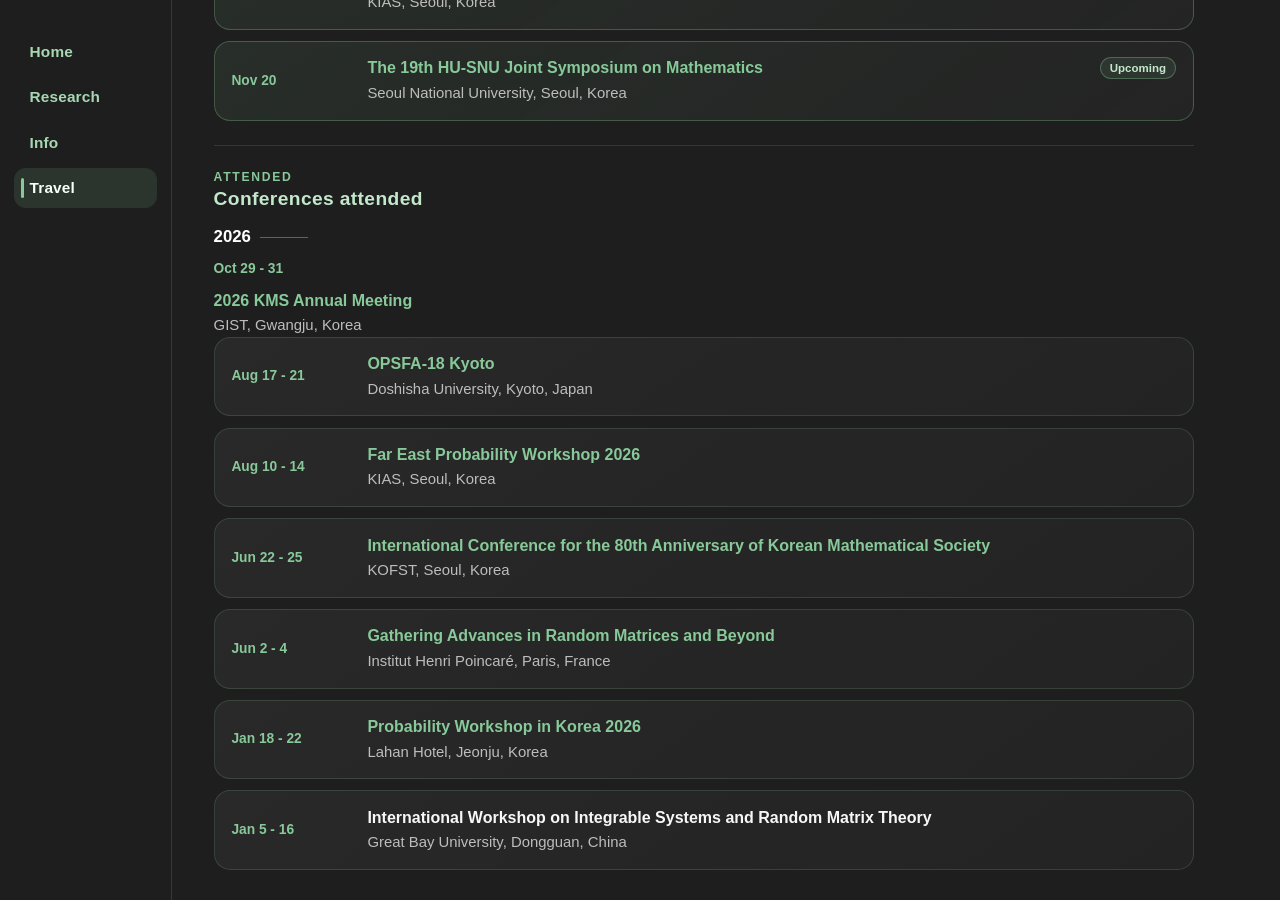
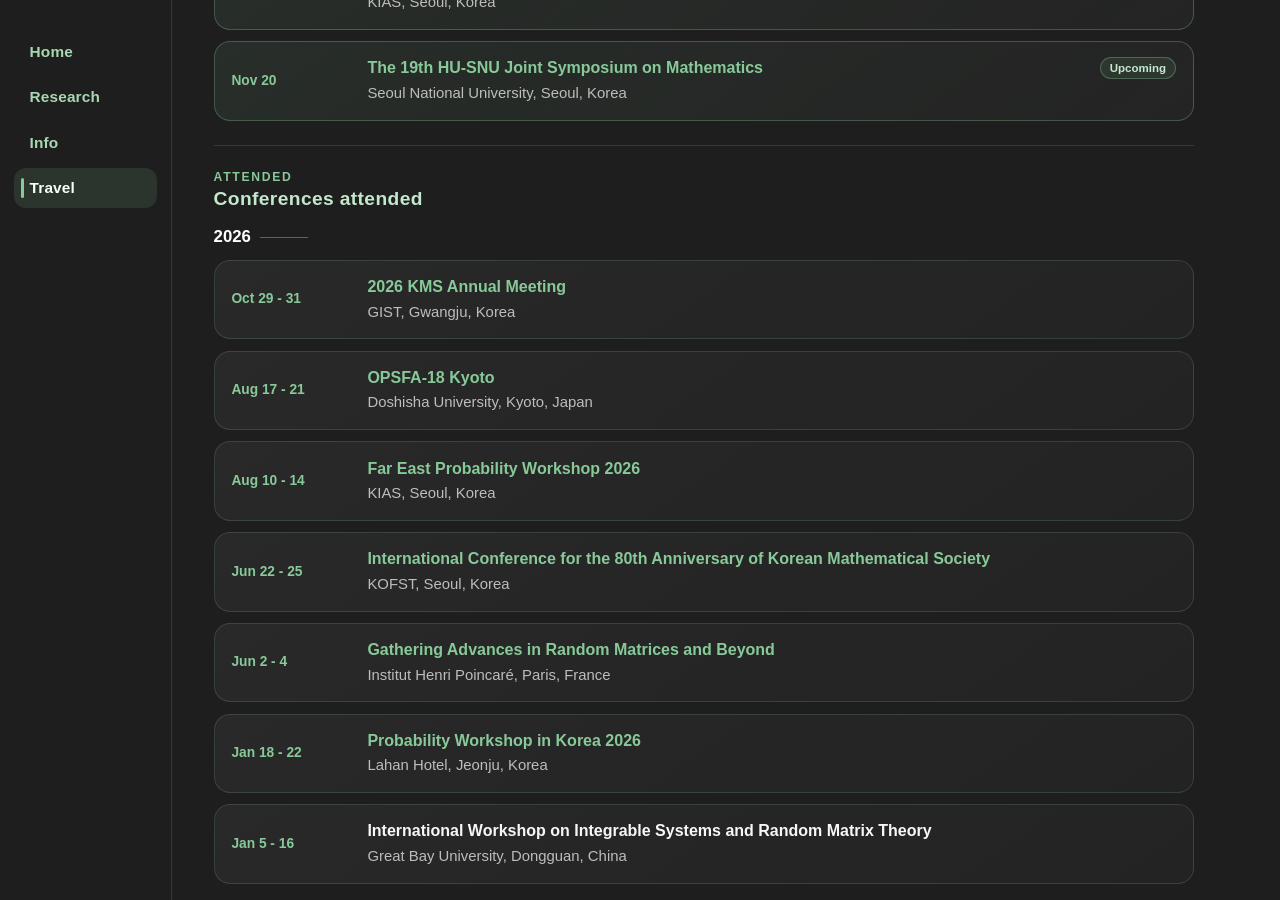
Before and after one commit to y-gJung/y-gJung.github.io, a Jekyll site: the page built from travel.md, in a window 1280 px wide and 900 px high, scrolled down 911 px. Built offline with Jekyll 4.4.1, drawn with Linux system fonts in a browser that asks for light colours.

Commit message:
Update travel.md

```diff
--- a/travel.md
+++ b/travel.md
@@ -62,14 +62,14 @@
     </div>
     <div class="travel-year-block">
       <h3>2026</h3>
-        <article class="travel-card-list">
+      <div class="travel-card-list">
+        <article class="travel-card">
           <div class="travel-date">Oct 29 - 31</div>
           <div class="travel-card-body">
             <h4><a href="https://www.kms.or.kr/conference/meeting/index.html?period=94">2026 KMS Annual Meeting</a></h4>
             <p>GIST, Gwangju, Korea</p>
           </div>
         </article>
-      <div class="travel-card-list">
         <article class="travel-card">
           <div class="travel-date">Aug 17 - 21</div>
           <div class="travel-card-body">
```
